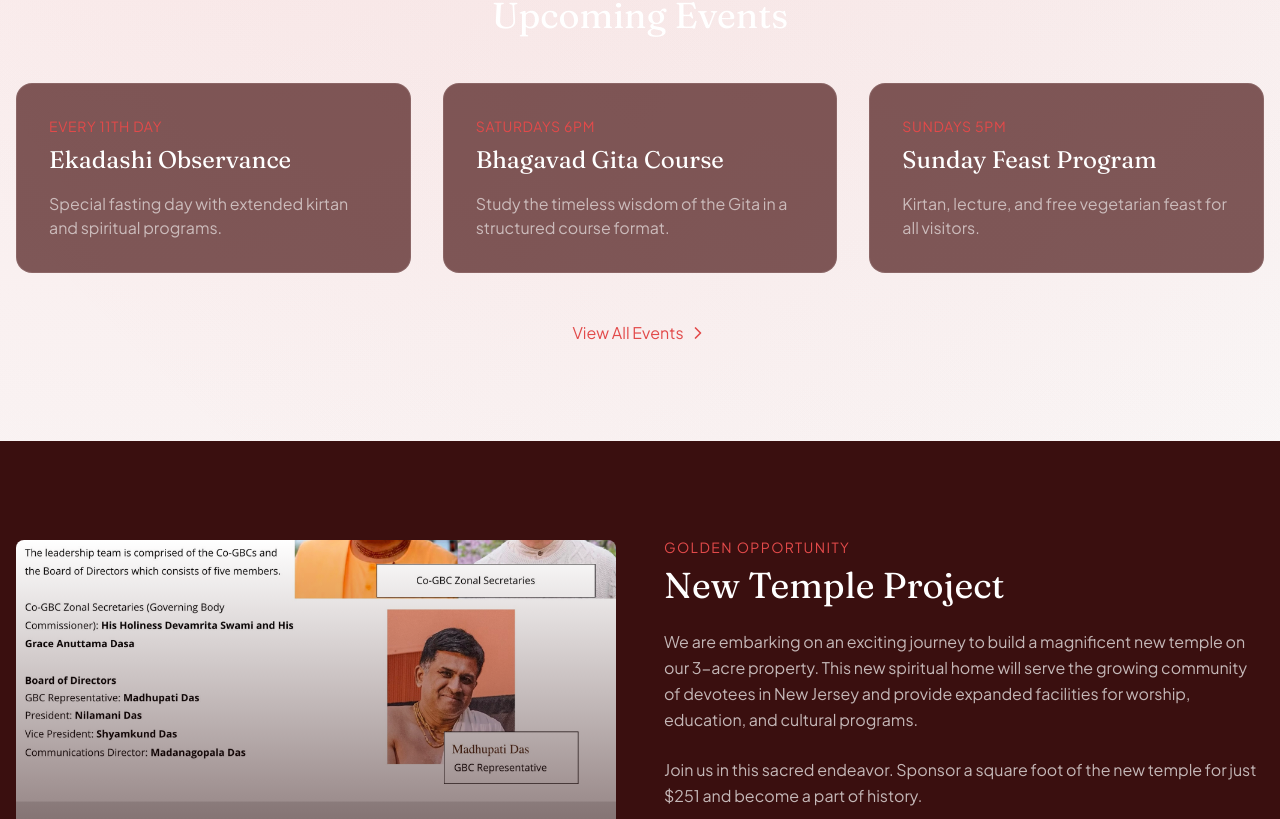
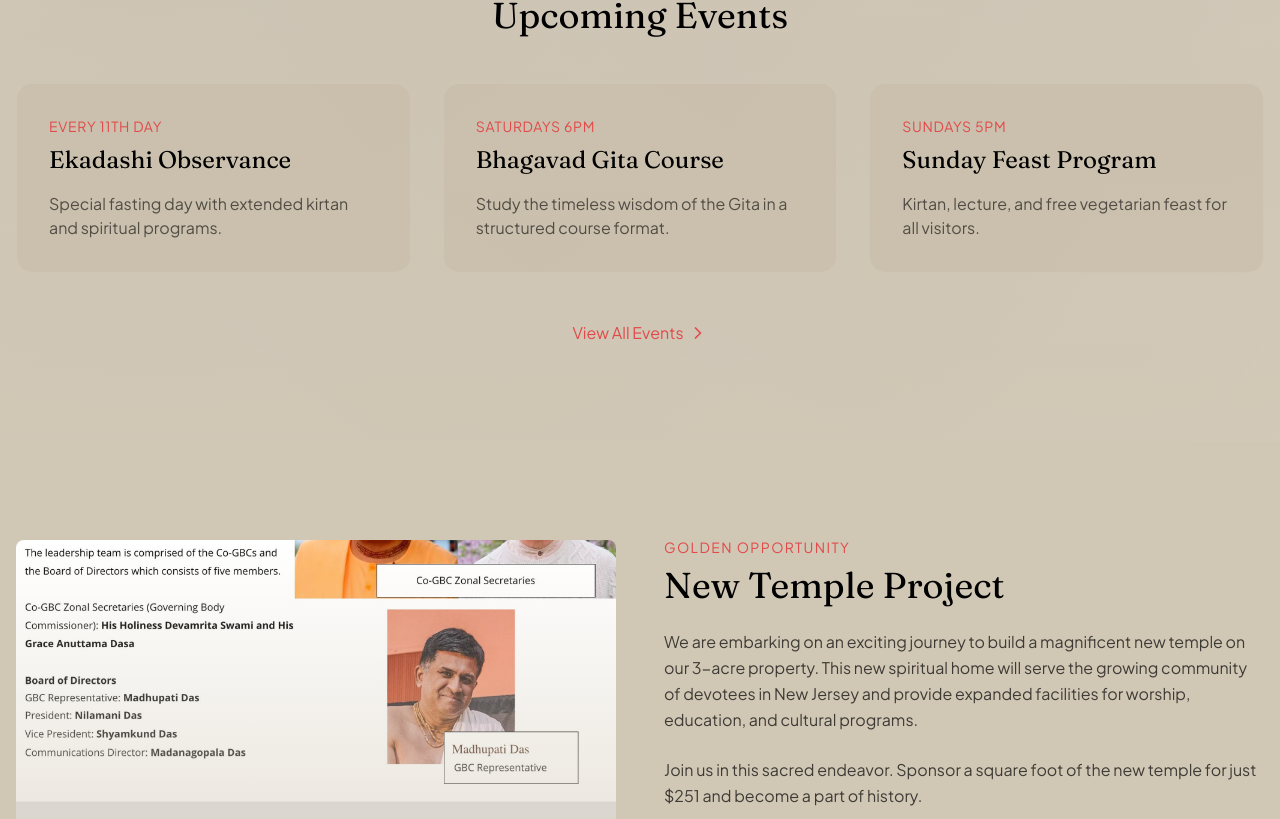
Before and after one commit to abraina5/ISCKON-NewJersey, a React (Vite) app: page /#/ in a window 1280 px wide. Shown: the part 1081-1900 px from the top of the page. Built offline with nearby package versions, Linux system fonts and the light colour scheme.

Commit message:
Switch to beige background with black text

```diff
--- a/src/index.css
+++ b/src/index.css
@@ -9,12 +9,12 @@
   --primary-500: #E24A4A;
   --primary-700: #C23B3B;
   --primary-900: #9E2E2E;
-  --bg-900: #2B0A0A;
-  --bg-800: #3A0F0F;
-  --bg-700: #4A1616;
-  --text-50: #FFFFFF;
-  --text-200: #F4EAEA;
-  --text-400: #D2B7B7;
+  --bg-900: #d8cfbf;
+  --bg-800: #d1c7b5;
+  --bg-700: #c9beaa;
+  --text-50: #000000;
+  --text-200: #1f1f1f;
+  --text-400: #3a3a3a;
 }
 
 html {
@@ -23,12 +23,12 @@ html {
 
 body {
   font-family: 'Plus Jakarta Sans', sans-serif;
-  background-color: #ffffff;
+  background-color: #d8cfbf;
   background-image:
-    radial-gradient(circle at 12% 18%, rgba(226, 74, 74, 0.12), transparent 45%),
-    radial-gradient(circle at 88% 12%, rgba(194, 59, 59, 0.1), transparent 42%),
-    linear-gradient(180deg, rgba(255, 255, 255, 1) 0%, rgba(248, 248, 248, 1) 65%);
-  color: #2b0a0a;
+    radial-gradient(circle at 12% 18%, rgba(0, 0, 0, 0.04), transparent 45%),
+    radial-gradient(circle at 88% 12%, rgba(0, 0, 0, 0.03), transparent 42%),
+    linear-gradient(180deg, rgba(216, 207, 191, 1) 0%, rgba(209, 199, 181, 1) 65%);
+  color: #000000;
   -webkit-font-smoothing: antialiased;
   text-rendering: optimizeLegibility;
 }
@@ -57,3 +57,30 @@ img {
     @apply h-px bg-gradient-to-r from-transparent via-gold to-transparent opacity-40;
   }
 }
+
+@layer utilities {
+  .text-white {
+    color: #000 !important;
+  }
+  .text-white\/90 {
+    color: rgba(0, 0, 0, 0.9) !important;
+  }
+  .text-white\/80 {
+    color: rgba(0, 0, 0, 0.8) !important;
+  }
+  .text-white\/70 {
+    color: rgba(0, 0, 0, 0.7) !important;
+  }
+  .text-white\/60 {
+    color: rgba(0, 0, 0, 0.6) !important;
+  }
+  .text-white\/50 {
+    color: rgba(0, 0, 0, 0.5) !important;
+  }
+  .text-white\/40 {
+    color: rgba(0, 0, 0, 0.4) !important;
+  }
+  .placeholder\:text-white\/40::placeholder {
+    color: rgba(0, 0, 0, 0.5) !important;
+  }
+}
--- a/tailwind.config.js
+++ b/tailwind.config.js
@@ -10,10 +10,10 @@ export default {
           dark: '#C23B3B',
           darker: '#9E2E2E',
         },
-        dark: '#2B0A0A',
-        charcoal: '#3A0F0F',
-        elevated: '#4A1616',
-        muted: '#D2B7B7',
+        dark: '#d8cfbf',
+        charcoal: '#d1c7b5',
+        elevated: '#c9beaa',
+        muted: '#5a5349',
       },
       fontFamily: {
         heading: ['Fraunces', 'Georgia', 'serif'],
```
